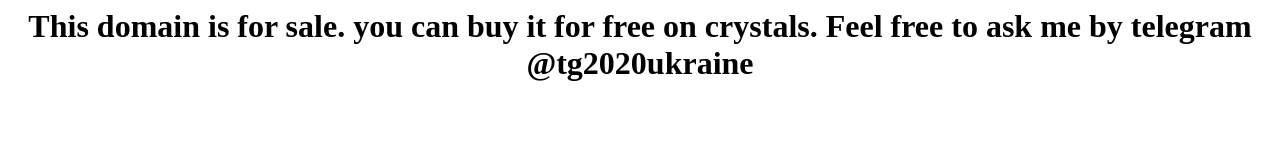
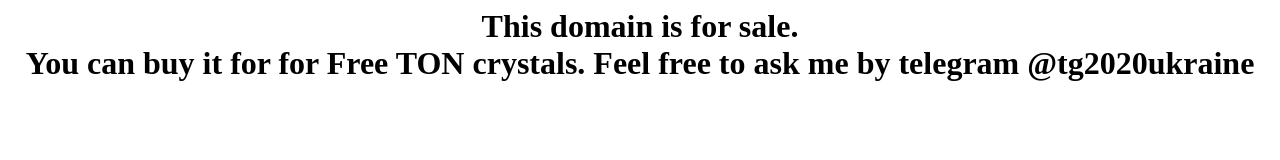
Before and after one commit to doctor4891/freeton.exchange, a plain HTML site: page index.html in a window 1280 px wide. Drawn offline with Linux system fonts and the light colour scheme.

Commit message:
Update index.html

```diff
--- a/index.html
+++ b/index.html
@@ -1,6 +1,7 @@
 
 <center>
 
-<h1>This domain is for sale. you can buy it for free on crystals. Feel free to ask me by telegram @tg2020ukraine</h1>
+<h1>This domain is for sale. <br>
+You can buy it for for Free TON crystals. Feel free to ask me by telegram @tg2020ukraine</h1>
 
 </center>
```
